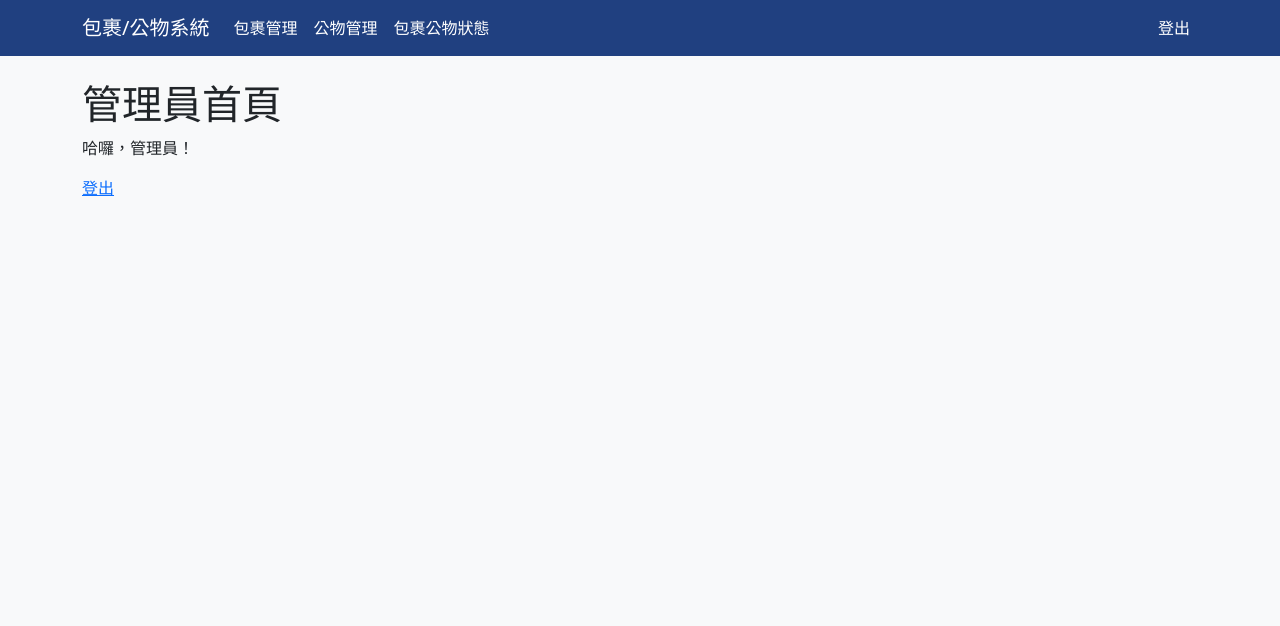
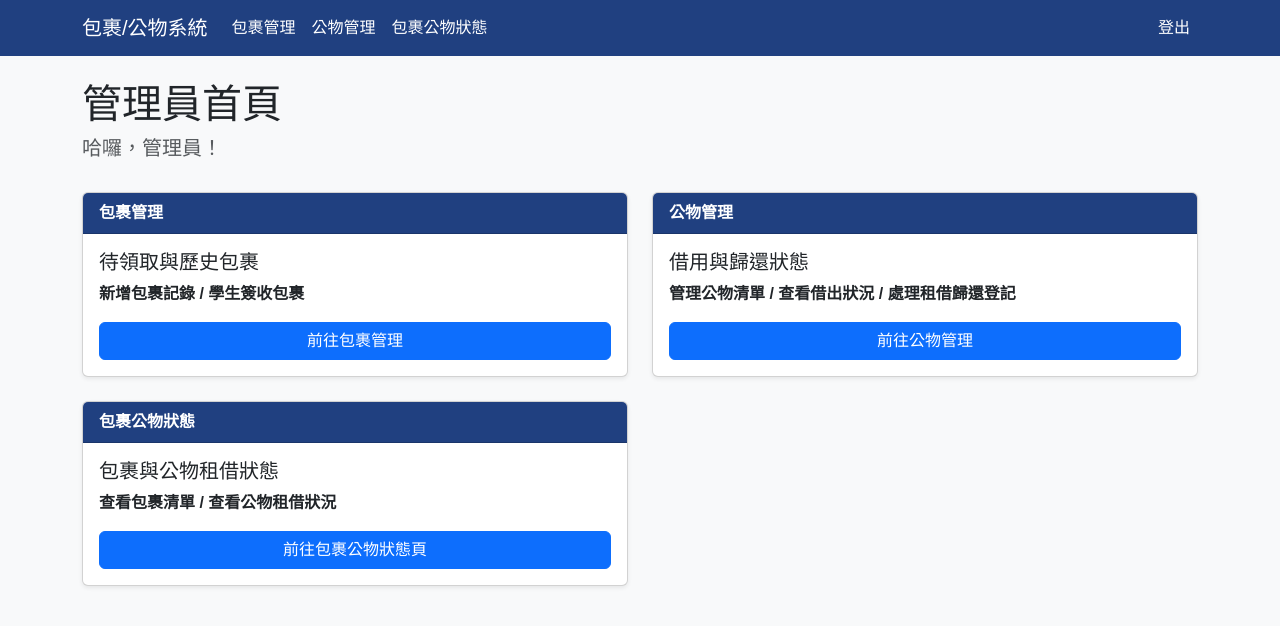
Before and after one commit to ansonlee941031/project, a PHP site: page /admin/dashboard.php in a window 1280 px wide. Shown: the top 626 px of the page. Run offline with PHP 8.4, Linux system fonts and the light colour scheme; a user stored in the database is signed in; some libraries are stand-ins or nearby versions.

Commit message:
20251127

```diff
--- a/admin/dashboard.php
+++ b/admin/dashboard.php
@@ -1,7 +1,7 @@
 <?php
 session_start();
 
-if (!isset($_SESSION['user_id']) || $_SESSION['role'] !== 'admin') {
+if (!isset($_SESSION['username']) || $_SESSION['role'] !== 'admin') {
     header('Location: ../index.php');
     exit;
 }
@@ -11,10 +11,59 @@ require '../includes/header.php';
 ?>
 
 <div class="container mt-4">
-    <h1>管理員首頁</h1>
-    <p>哈囉，<?php echo htmlspecialchars($_SESSION['name']); ?>！</p>
-    <a href="../logout.php">登出</a>
-</div>
+    <div class="d-flex justify-content-between align-items-center mb-4">
+        <div>
+            <h1>管理員首頁</h1>
+            <h5 class="text-muted">哈囉，<?php echo htmlspecialchars($_SESSION['name']); ?>！</h5>
+        </div>
+    </div>
+
+    <div class="row">
+        <div class="col-md-6 mb-4">
+            <div class="card shadow-sm h-100">
+                <div class="card-header custom-bg text-white fw-bold">
+                    包裹管理
+                </div>
+                <div class="card-body">
+                    <h5 class="card-title">待領取與歷史包裹</h5>
+                    <p class="card-text">
+                        <strong>新增包裹記錄 / 學生簽收包裹</strong>
+                    </p>
+                    <a href="../package.php" class="btn btn-primary w-100">前往包裹管理</a>
+                </div>
+            </div>
+        </div>
+
+        <div class="col-md-6 mb-4">
+            <div class="card shadow-sm h-100">
+                <div class="card-header custom-bg text-white fw-bold">
+                    公物管理
+                </div>
+                <div class="card-body">
+                    <h5 class="card-title">借用與歸還狀態</h5>
+                    <p class="card-text">
+                        <strong>管理公物清單 / 查看借出狀況 / 處理租借歸還登記</strong>
+                    </p>
+                    <a href="../public.php" class="btn btn-primary w-100">前往公物管理</a>
+                </div>
+            </div>
+        </div>
+        <div class="col-md-6 mb-4">
+            <div class="card shadow-sm h-100">
+                <div class="card-header custom-bg text-white fw-bold">
+                    包裹公物狀態
+                </div>
+                <div class="card-body">
+                    <h5 class="card-title">包裹與公物租借狀態</h5>
+                    <p class="card-text">
+                        <strong>查看包裹清單 / 查看公物租借狀況</strong>
+                    </p>
+                    <a href="../state.php" class="btn btn-primary w-100">前往包裹公物狀態頁</a>
+                </div>
+            </div>
+        </div>
+    </div>
+    </div>
 
 <script src="https://cdn.jsdelivr.net/npm/bootstrap@5.3.3/dist/js/bootstrap.bundle.min.js" integrity="sha384-YvpcrYf0tY3lHB60NNkmXc5s9fDVZLESaAA55NDzOxhy9GkcIdslK1eN7N6jIeHz" crossorigin="anonymous"></script>
 </body>
--- a/includes/custom.css
+++ b/includes/custom.css
@@ -1,4 +1,4 @@
-/* week03/custom.css */
+/* --- 保留原有的 navbar 樣式 --- */
 .custom-bg {
   background-color: #204080 !important;
   color: #fff !important;
@@ -13,7 +13,61 @@
   color: #204080 !important;
   background: #fff !important;
 }
-.custom-bg {
-  background-color: #204080 !important;
-  color: #fff !important;
+
+body {
+    font-family: "Microsoft JhengHei", sans-serif;
+    background: #f5f5f5;
 }
+.login-container {
+    width: 360px;
+    margin: 80px auto;
+    padding: 20px;
+    background: #fff;
+    border-radius: 8px;
+    box-shadow: 0 0 10px rgba(0,0,0,0.1);
+}
+.role-tabs {
+    display: flex;
+    border-bottom: 1px solid #ccc;
+    margin-bottom: 15px;
+}
+.role-tab {
+    flex: 1;
+    text-align: center;
+    padding: 8px 0;
+    cursor: pointer;
+}
+.role-tab.active {
+    font-weight: bold;
+    border-bottom: 3px solid #007bff;
+    color: #007bff;
+}
+label {
+    display: block;
+    margin-top: 10px;
+}
+input[type=text], input[type=password] {
+    width: 100%;
+    padding: 8px;
+    box-sizing: border-box;
+    margin-top: 5px;
+}
+button[type=submit] {
+    width: 100%;
+    margin-top: 20px;
+    padding: 10px;
+    border: none;
+    background: #007bff;
+    color: #fff;
+    font-weight: bold;
+    cursor: pointer;
+}
+button[type=submit]:hover {
+    background: #0056b3;
+}
+.error {
+    color: #c00;
+    margin-top: 15px;
+    text-align: center;
+    font-weight: bold;
+}
--- /dev/null
+++ b/package.php
@@ -0,0 +1 @@
+001
--- /dev/null
+++ b/public.php
@@ -0,0 +1 @@
+002
--- /dev/null
+++ b/state.php
@@ -0,0 +1 @@
+003
```
Also changed, not shown: index.php (+11 -14 lines), resident/dashboard.php (+35 -6 lines), login_process.php (line endings or trailing spaces).
